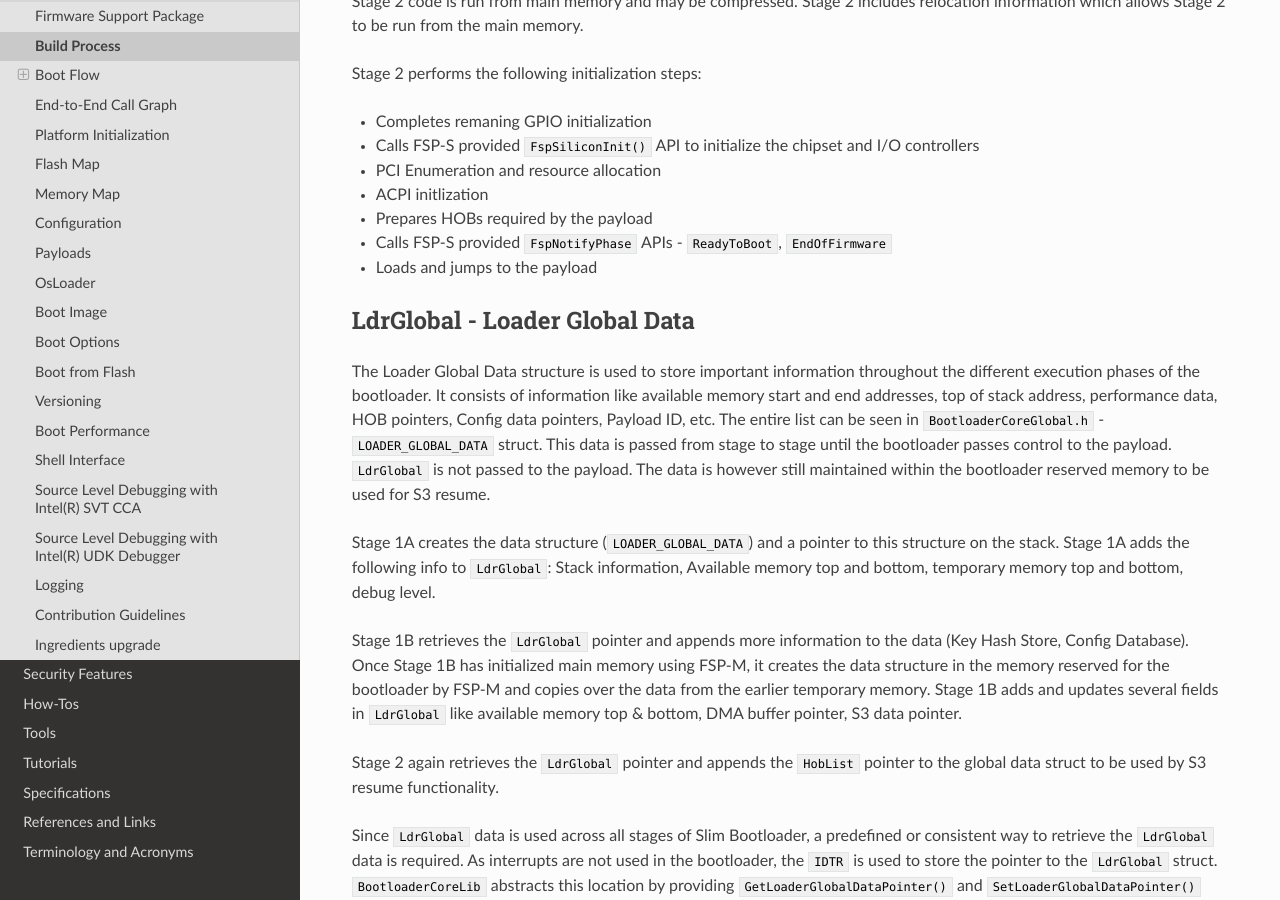
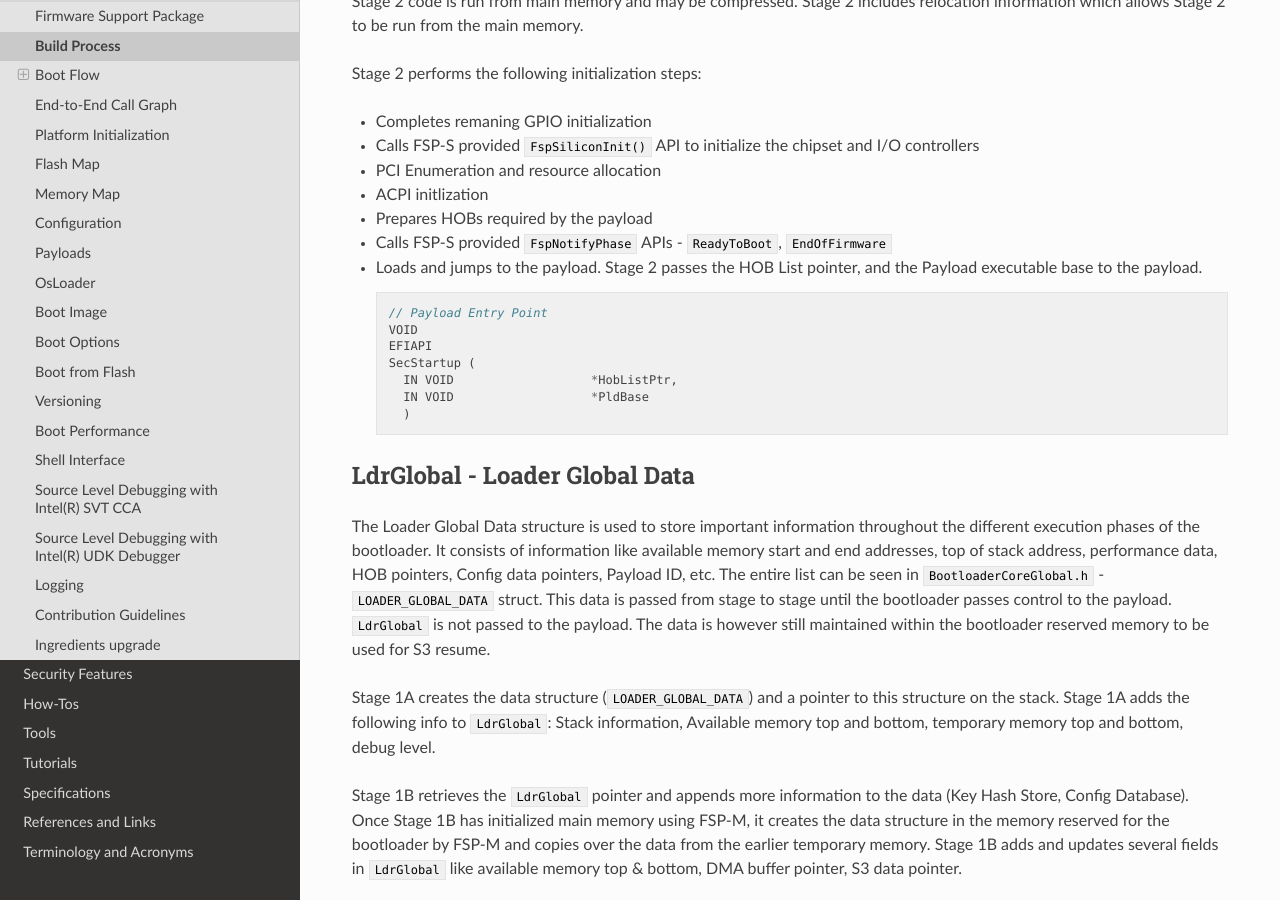
Before and after one commit to slimbootloader/documentation, a Sphinx documentation site: the page built from source/developer-guides/boot-flow.rst, in a window 1280 px wide and 900 px high, scrolled down 2370 px. Built offline with Sphinx 7.4.7 and the Read the Docs theme 2.0.0, drawn with Linux system fonts in a browser that asks for light colours.

Commit message:
Update boot flow doc
Add detail on what data is passed from Stage 2 to payload
and add payload function signature

Signed-off-by: Atharva Lele <atharva.lele@intel.com>

```diff
--- a/source/developer-guides/boot-flow.rst
+++ b/source/developer-guides/boot-flow.rst
@@ -112,8 +112,17 @@ Stage 2 performs the following initialization steps:
 * ACPI initlization
 * Prepares HOBs required by the payload
 * Calls FSP-S provided ``FspNotifyPhase`` APIs - ``ReadyToBoot``, ``EndOfFirmware``
-* Loads and jumps to the payload
+* Loads and jumps to the payload. Stage 2 passes the HOB List pointer, and the Payload executable base to the payload.
 
+  .. code-block:: C
+
+    // Payload Entry Point
+    VOID
+    EFIAPI
+    SecStartup (
+      IN VOID                   *HobListPtr,
+      IN VOID                   *PldBase
+      )
 
 LdrGlobal - Loader Global Data
 ~~~~~~~~~~~~~~~~~~~~~~~~~~~~~~
```
